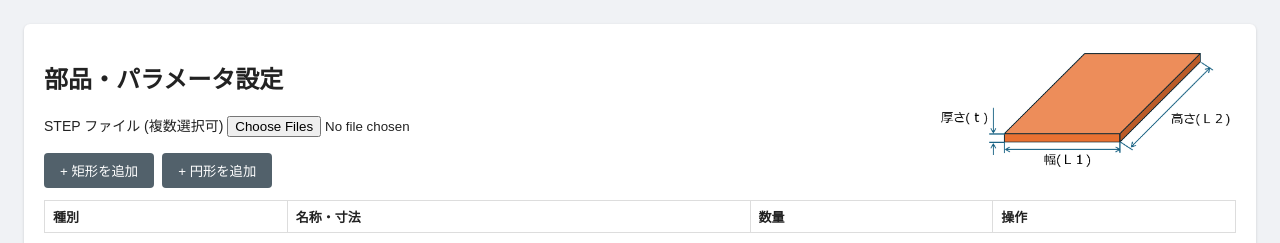
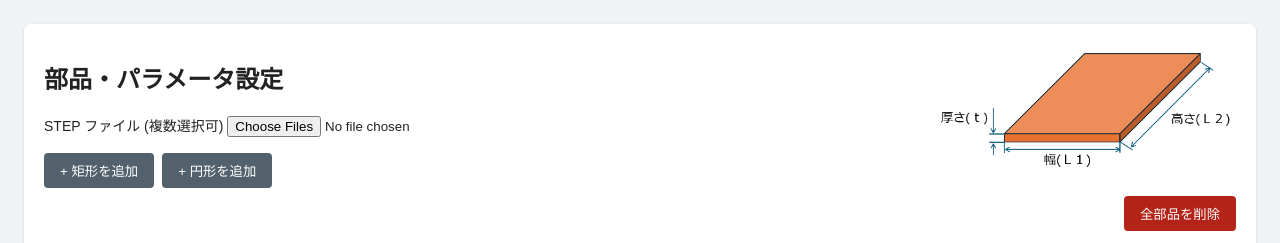
Before and after one commit to katayama-keisuke-ebara/N, a FastAPI app: template webapp/templates/index.html in a window 1280 px wide. Shown: the part 67-310 px from the top of the page. Run offline with FastAPI, Linux system fonts and the light colour scheme; the template is opened without the code that fills it: most values are stand-ins (such as "Sample title", 1, 10 or a date in 2020); lists and menus that the app fills with data are empty; parts of the project's set-up code (start-up, migrations or seed data) failed here and were passed over.

Commit message:
部品全削除ボタン実装

```diff
--- a/webapp/static/app.js
+++ b/webapp/static/app.js
@@ -47,6 +47,7 @@ async function init() {
   document.getElementById("file-input").addEventListener("change", onFilesSelected);
   document.getElementById("add-rectangle-btn").addEventListener("click", () => addManualShape("rectangle"));
   document.getElementById("add-circle-btn").addEventListener("click", () => addManualShape("circle"));
+  document.getElementById("clear-all-btn").addEventListener("click", onClearAllParts);
   document.getElementById("run-btn").addEventListener("click", onRun);
   document.getElementById("logout-btn").addEventListener("click", onLogout);
   document.getElementById("download-zip-btn").addEventListener("click", onDownloadZip);
@@ -83,9 +84,21 @@ function addManualShape(shapeType) {
   renderPartsTable();
 }
 
+function onClearAllParts() {
+  if (selectedFiles.length === 0 && manualShapes.length === 0) return;
+  if (!window.confirm("すべての部品を削除しますか？")) return;
+
+  selectedFiles = [];
+  selectedFileQuantities = [];
+  manualShapes = [];
+  document.getElementById("file-input").value = "";
+  renderPartsTable();
+}
+
 function renderPartsTable() {
   const tbody = document.querySelector("#parts-table tbody");
   tbody.innerHTML = "";
+  document.getElementById("clear-all-btn").disabled = selectedFiles.length === 0 && manualShapes.length === 0;
   selectedFiles.forEach((file, i) => {
     const tr = document.createElement("tr");
     const typeTd = document.createElement("td");
@@ -100,7 +113,19 @@ function renderPartsTable() {
     );
     qtyTd.appendChild(qtyInput);
     const actionTd = document.createElement("td");
-    actionTd.textContent = "-";
+    const removeButton = document.createElement("button");
+    removeButton.type = "button";
+    removeButton.className = "icon-button danger";
+    removeButton.title = "このファイルを削除";
+    removeButton.setAttribute("aria-label", `${file.name}を削除`);
+    removeButton.textContent = "×";
+    removeButton.addEventListener("click", () => {
+      selectedFiles.splice(i, 1);
+      selectedFileQuantities.splice(i, 1);
+      document.getElementById("file-input").value = "";
+      renderPartsTable();
+    });
+    actionTd.appendChild(removeButton);
     tr.appendChild(typeTd);
     tr.appendChild(nameTd);
     tr.appendChild(qtyTd);
--- a/webapp/static/style.css
+++ b/webapp/static/style.css
@@ -82,6 +82,11 @@ input[type="text"], input[type="password"], input[type="number"] {
   background: #52616b;
 }
 
+.parts-toolbar {
+  display: flex;
+  justify-content: flex-end;
+}
+
 .shape-fields {
   display: grid;
   grid-template-columns: auto minmax(80px, 1fr) auto minmax(80px, 1fr);
@@ -106,6 +111,14 @@ input[type="text"], input[type="password"], input[type="number"] {
 
 .icon-button.danger {
   background: #b42318;
+}
+
+button.danger {
+  background: #b42318;
+}
+
+button.danger:hover {
+  background: #8f1b13;
 }
 
 @media (max-width: 640px) {
--- a/webapp/templates/index.html
+++ b/webapp/templates/index.html
@@ -29,6 +29,9 @@
         </div>
       </div>
       <img src="img/sub.png" alt="参考図" id="header-ref-image">
+    </div>
+    <div class="parts-toolbar">
+      <button type="button" id="clear-all-btn" class="danger">全部品を削除</button>
     </div>
     <table id="parts-table">
       <thead><tr><th>種別</th><th>名称・寸法</th><th>数量</th><th>操作</th></tr></thead>
```
